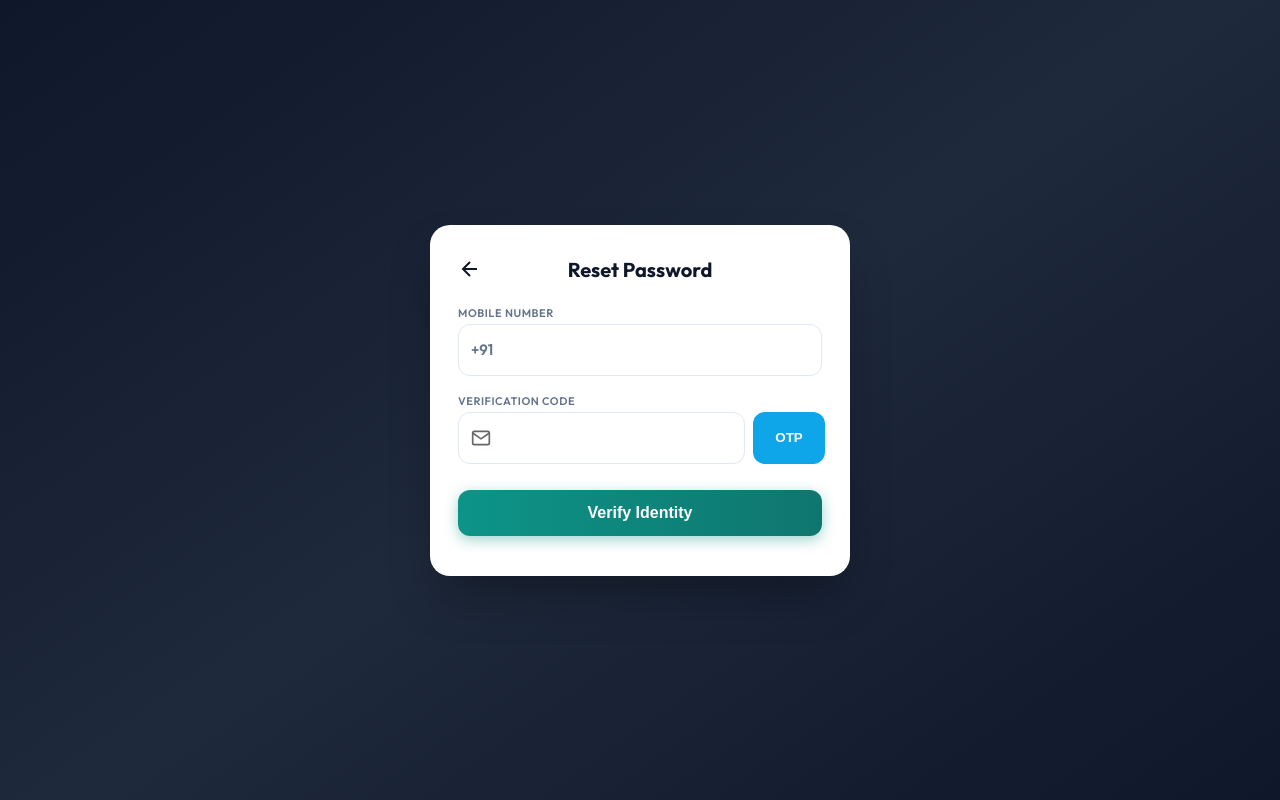
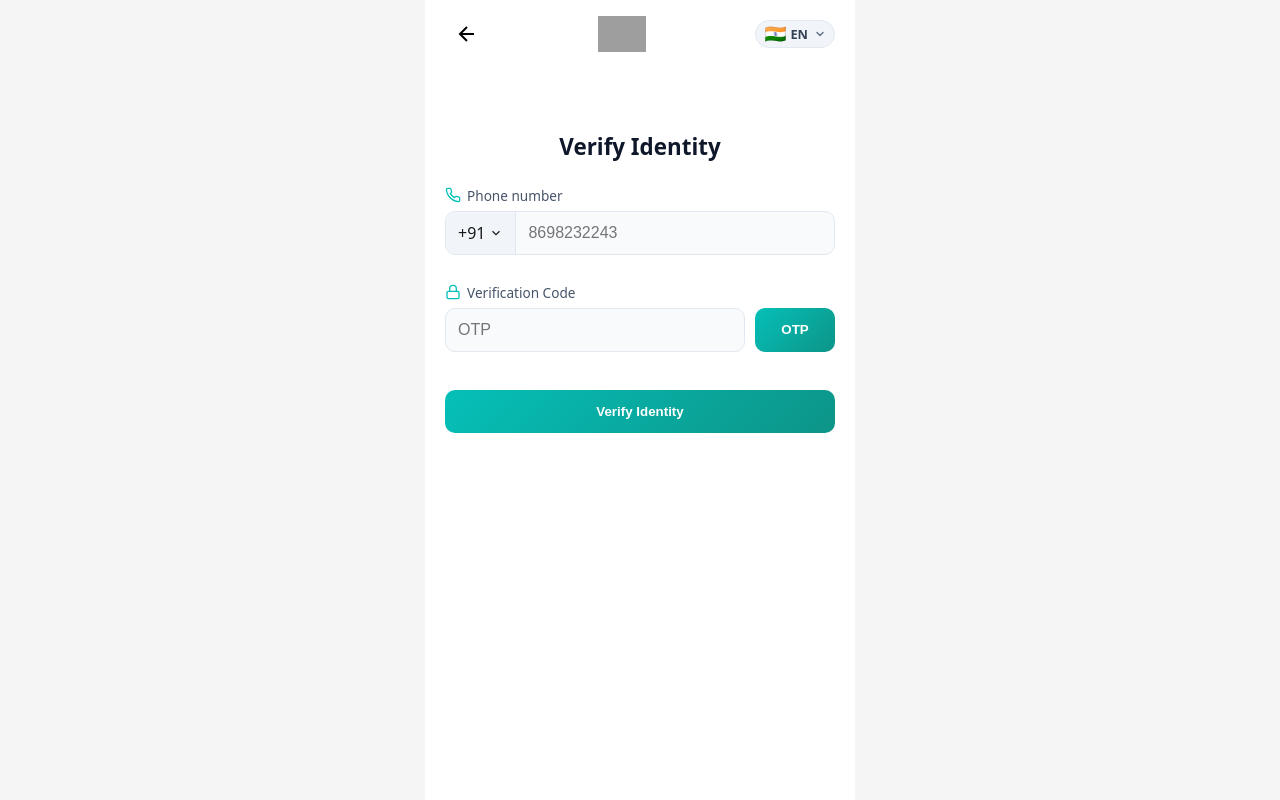
Before and after one commit to ritikgchoudhary/todaaaple, a Vue app in the folder frontend-vue/: page /resetPassword in a window 1280 px wide. Built offline with nearby package versions, Linux system fonts and the light colour scheme; no server answers; grey boxes are pictures that could not be loaded.

Commit message:
auto-update: sync changes 2026-03-14 14:26:01

```diff
--- a/frontend-vue/src/views/ResetPasswordView.vue
+++ b/frontend-vue/src/views/ResetPasswordView.vue
@@ -1,129 +1,123 @@
 <template>
-  <div class="auth-page">
-    <div class="card">
-      <!-- Header / Title -->
-      <div class="headerRow">
-        <button @click="router.push('/login')" class="backBtn" aria-label="Back">
-          <svg width="24" height="24" viewBox="0 0 24 24" fill="none" stroke="#0f172a" stroke-width="2"><path d="M19 12H5M12 19l-7-7 7-7"/></svg>
+  <div class="page">
+    <div class="bgImage" aria-hidden="true"></div>
+
+    <div class="mobileContainer">
+      <div class="head">
+        <header class="header">
+          <button type="button" class="backBtn" aria-label="Back" @click="router.push('/login')">
+            <svg width="24" height="24" viewBox="0 0 24 24" fill="none" stroke="#000" stroke-width="2">
+              <path d="M19 12H5M12 19l-7-7 7-7"/>
+            </svg>
           </button>
-        <h1 class="title">Reset Password</h1>
-        <div style="width: 24px"></div>
+          <div class="logoWrap">
+            <img :src="siteLogoUrl || 'https://img.bzvm68.com/logo/gowin11/deltin7_logo_black.png'" alt="Site Logo" class="headerLogo" />
+          </div>
+          <div class="langWrap">
+            <div class="langInner">
+              <span class="langFlag">🇮🇳</span>
+              <span class="langText">EN</span>
+              <svg class="chevronDown" width="12" height="12" viewBox="0 0 24 24" fill="none" stroke="currentColor" stroke-width="3" stroke-linecap="round" stroke-linejoin="round">
+                <path d="M6 9l6 6 6-6"/>
+              </svg>
+            </div>
+          </div>
+        </header>
       </div>
 
-      <form v-if="!validated" @submit.prevent="handleVerify" class="form" novalidate autocomplete="off">
-        <!-- Mobile Number -->
-        <div class="inputGroup">
-          <label class="floatingLabel">Mobile Number</label>
-          <div class="inputRow">
-            <div class="startAdornment">
-              <span class="prefix">+91</span>
+      <div class="formPanel">
+        <h2 class="formTitle">{{ !validated ? 'Verify Identity' : 'Change Password' }}</h2>
+
+        <form v-if="!validated" class="form" @submit.prevent="handleVerify" noValidate autocomplete="off">
+          <div class="fieldBlock">
+            <label class="fieldLabel">
+              <span class="fieldLabelIcon accent"><svg width="16" height="16" viewBox="0 0 24 24" fill="none" stroke="currentColor" stroke-width="2"><path d="M22 16.92v3a2 2 0 01-2.18 2 19.79 19.79 0 01-8.63-3.07 19.5 19.5 0 01-6-6 19.79 19.79 0 01-3.07-8.67A2 2 0 014.11 2h3a2 2 0 012 1.72 12.84 12.84 0 00.7 2.81 2 2 0 01-.45 2.11L8.09 9.91a16 16 0 006 6l1.27-1.27a2 2 0 012.11-.45 12.84 12.84 0 002.81.7A2 2 0 0122 16.92z"/></svg></span>
+              Phone number
+            </label>
+            <div class="phoneRow">
+              <div class="countryWrap">
+                <span class="countryCode">+91</span>
+                <svg width="14" height="14" viewBox="0 0 24 24" fill="none" stroke="currentColor" stroke-width="2"><path d="M6 9l6 6 6-6"/></svg>
               </div>
-            <input
-              v-model="form.phone"
-              type="tel"
-              maxlength="10"
-              placeholder=" "
-            />
+              <input v-model="form.phone" name="phone" type="tel" class="input inputPhone" placeholder="8698232243" maxlength="10" />
             </div>
           </div>
 
-        <!-- Verification Code -->
-        <div class="otpFlex">
-          <div class="inputGroup flex1">
-            <label class="floatingLabel">Verification Code</label>
-            <div class="inputRow">
-              <div class="startAdornment">
-                <svg width="20" height="20" viewBox="0 0 24 24" fill="none" stroke="#666" stroke-width="2"><path d="M4 4h16c1.1 0 2 .9 2 2v12c0 1.1-.9 2-2 2H4c-1.1 0-2-.9-2-2V6c0-1.1.9-2 2-2z"/><polyline points="22,6 12,13 2,6"/></svg>
+          <div class="fieldBlock">
+            <label class="fieldLabel">
+              <span class="fieldLabelIcon accent"><svg width="16" height="16" viewBox="0 0 24 24" fill="none" stroke="currentColor" stroke-width="2"><rect x="3" y="11" width="18" height="11" rx="2" ry="2"/><path d="M7 11V7a5 5 0 0110 0v4"/></svg></span>
+              Verification Code
+            </label>
+            <div class="verificationWrap">
+              <div class="inputWrap flex1">
+                <input v-model="form.code" name="code" type="tel" class="input" placeholder="OTP" maxlength="6" />
               </div>
-              <input
-                v-model="form.code"
-                type="tel"
-                maxlength="6"
-                placeholder=" "
-              />
-            </div>
-          </div>
-          <button
-            type="button"
-            class="otpBtn"
-            :disabled="canRun"
-            @click="sendOTP"
-          >
-            {{ canRun ? (counter === 0 ? "Resend" : counter) : "OTP" }}
-          </button>
-        </div>
-
-        <button type="submit" class="primaryBtn" :disabled="loader">
-          <span v-if="loader" class="btnLoader"></span>
-          <span v-else>Verify Identity</span>
-        </button>
-      </form>
-
-      <form v-else @submit.prevent="handleSubmit" class="form" novalidate autocomplete="off">
-        <!-- New Password -->
-        <div class="inputGroup">
-          <label class="floatingLabel">New Password</label>
-          <div class="inputRow">
-            <div class="startAdornment">
-              <svg width="20" height="20" viewBox="0 0 24 24" fill="none" stroke="#666" stroke-width="2"><rect x="3" y="11" width="18" height="11" rx="2" ry="2"/><path d="M7 11V7a5 5 0 0 1 10 0v4"/></svg>
-            </div>
-            <input
-              v-model="form.password"
-              :type="showPass ? 'text' : 'password'"
-              placeholder=" "
-            />
-            <div class="endAdornment" @click="showPass = !showPass">
-              <svg v-if="!showPass" width="20" height="20" viewBox="0 0 24 24" fill="none" stroke="#666" stroke-width="2"><path d="M1 12s4-8 11-8 11 8 11 8-4 8-11 8-11-8-11-8z"/><circle cx="12" cy="12" r="3"/></svg>
-              <svg v-else width="20" height="20" viewBox="0 0 24 24" fill="none" stroke="#666" stroke-width="2"><path d="M17.94 17.94A10.07 10.07 0 0 1 12 20c-7 0-11-8-11-8a18.45 18.45 0 0 1 5.06-5.94M9.9 4.24A9.12 9.12 0 0 1 12 4c7 0 11 8 11 8a18.5 18.5 0 0 1-2.16 3.19m-6.72-1.07a3 3 0 1 1-4.24-4.24"/><path d="M1 1l22 22"/></svg>
-            </div>
-          </div>
-        </div>
-
-        <!-- Confirm Password -->
-        <div class="inputGroup">
-          <label class="floatingLabel">Confirm Password</label>
-          <div class="inputRow">
-            <div class="startAdornment">
-              <svg width="20" height="20" viewBox="0 0 24 24" fill="none" stroke="#666" stroke-width="2"><rect x="3" y="11" width="18" height="11" rx="2" ry="2"/><path d="M7 11V7a5 5 0 0 1 10 0v4"/></svg>
-            </div>
-            <input
-              v-model="form.confirm"
-              :type="showPass ? 'text' : 'password'"
-              placeholder=" "
-            />
+              <button type="button" class="otpBtn" :disabled="canRun && counter > 0" @click="sendOTP">{{ canRun ? (counter === 0 ? 'Resend' : counter) : 'OTP' }}</button>
             </div>
           </div>
 
           <button type="submit" class="primaryBtn" :disabled="loader">
             <span v-if="loader" class="btnLoader"></span>
-          <span v-else>Change Password</span>
+            <span v-else class="btnText">Verify Identity</span>
+          </button>
+        </form>
+
+        <form v-else class="form" @submit.prevent="handleSubmit" noValidate autocomplete="off">
+          <div class="fieldBlock">
+            <label class="fieldLabel">
+              <span class="fieldLabelIcon accent"><svg width="16" height="16" viewBox="0 0 24 24" fill="none" stroke="currentColor" stroke-width="2"><rect x="3" y="11" width="18" height="11" rx="2" ry="2"/><path d="M7 11V7a5 5 0 0110 0v4"/></svg></span>
+              New Password
+            </label>
+            <div class="inputWrap">
+              <input v-model="form.password" :type="showPass ? 'text' : 'password'" name="password" class="input" placeholder="New Password" />
+              <button type="button" class="eyeBtn" @click="showPass = !showPass">
+                <svg v-if="!showPass" width="20" height="20" viewBox="0 0 24 24" fill="none" stroke="currentColor" stroke-width="2"><path d="M1 12s4-8 11-8 11 8 11 8-4 8-11 8-11-8-11-8z"/><circle cx="12" cy="12" r="3"/></svg>
+                <svg v-else width="20" height="20" viewBox="0 0 24 24" fill="none" stroke="currentColor" stroke-width="2"><path d="M17.94 17.94A10.07 10.07 0 0112 20c-7 0-11-8-11-8a18.45 18.45 0 015.06-5.94M9.9 4.24A9.12 9.12 0 0112 4c7 0 11 8 11 8a18.5 18.5 0 01-2.16 3.19m-6.72-1.07a3 3 0 11-4.24-4.24"/><path d="M1 1l22 22"/></svg>
+              </button>
+            </div>
+          </div>
+
+          <div class="fieldBlock">
+            <label class="fieldLabel">
+              <span class="fieldLabelIcon accent"><svg width="16" height="16" viewBox="0 0 24 24" fill="none" stroke="currentColor" stroke-width="2"><rect x="3" y="11" width="18" height="11" rx="2" ry="2"/><path d="M7 11V7a5 5 0 0110 0v4"/></svg></span>
+              Confirm Password
+            </label>
+            <div class="inputWrap">
+              <input v-model="form.confirm" :type="showPass ? 'text' : 'password'" name="confirm" class="input" placeholder="Confirm Password" />
+            </div>
+          </div>
+
+          <button type="submit" class="primaryBtn" :disabled="loader">
+            <span v-if="loader" class="btnLoader"></span>
+            <span v-else class="btnText">Change Password</span>
           </button>
         </form>
       </div>
 
-    <!-- Dialog -->
-    <div v-if="dialog.open" class="dialogOverlay" @click="dialog.open = false">
-      <div class="dialogCard" @click.stop>
+      <!-- Logic for TOP, Loader, Dialog is standard -->
+      <div v-if="dialog.open" class="dialogBackdrop" @click.self="dialog.open = false">
+        <div class="dialogPaper">
           <div class="dialogHeader">
             <span class="dialogTitle">Notice</span>
-          <button @click="dialog.open = false" class="closeBtn">×</button>
+            <button type="button" class="closeBtn" @click="dialog.open = false">×</button>
           </div>
           <p class="dialogBody">{{ dialog.body }}</p>
         </div>
       </div>
 
-    <!-- Page Loader -->
-    <div v-if="loader && !validated" class="pageLoader">
+      <div v-if="loader && !validated" class="loaderOverlay">
         <div class="spinner"></div>
         <p>Please wait...</p>
+      </div>
     </div>
   </div>
 </template>
 
 <script setup>
-import { ref, reactive, watch } from 'vue'
+import { ref, reactive, onMounted, watch } from 'vue'
 import { useRouter } from 'vue-router'
 import * as api from '../api/auth'
+import { getSiteSettings } from '../api/home'
 
 const router = useRouter()
 const form = reactive({ phone: '', code: '', password: '', confirm: '' })
@@ -133,6 +127,18 @@ const showPass = ref(false)
 const canRun = ref(false)
 const counter = ref(90)
 const dialog = reactive({ open: false, body: '' })
+const siteLogoUrl = ref('')
+
+onMounted(async () => {
+  try {
+    const settingsRes = await getSiteSettings()
+    if (settingsRes.data?.siteLogoUrl) {
+      siteLogoUrl.value = settingsRes.data.siteLogoUrl
+    }
+  } catch (err) {
+    console.error('Site settings fetch failed', err)
+  }
+})
 
 let timerId
 watch([canRun, counter], () => {
@@ -148,7 +154,7 @@ watch([canRun, counter], () => {
 function sendOTP() {
   const phoneStr = String(form.phone).trim()
   if (phoneStr.length !== 10) {
-    dialog.body = "Please Enter Valid Number !"
+    dialog.body = "Please Enter Valid 10-digit Number!"
     dialog.open = true
     return
   }
@@ -157,6 +163,7 @@ function sendOTP() {
   api.sendOTP({ phone: phoneStr }).catch(() => {
     dialog.body = "Error sending OTP. Try again."
     dialog.open = true
+    canRun.value = false
   })
 }
 
@@ -167,10 +174,11 @@ async function handleVerify() {
     return
   }
   loader.value = true
+  // Mock validation or actual verification if api supports it
   setTimeout(() => {
     validated.value = true
     loader.value = false
-  }, 1000)
+  }, 800)
 }
 
 async function handleSubmit() {
@@ -199,151 +207,227 @@ async function handleSubmit() {
 </script>
 
 <style scoped>
-@import url('https://fonts.googleapis.com/css2?family=Outfit:wght@400;500;600;700;800&display=swap');
+.page {
+  height: 100vh;
+  height: 100dvh;
+  width: 100%;
+  max-width: 100vw;
+  margin: 0 auto;
+  background: #f5f5f5;
+  color: #1a1a1a;
+  padding: 0;
+  padding-left: max(20px, env(safe-area-inset-left));
+  padding-right: max(20px, env(safe-area-inset-right));
+  box-sizing: border-box;
+  position: relative;
+  overflow: hidden;
+}
 
-.auth-page {
+.mobileContainer {
+  width: 100%;
+  max-width: 430px;
+  height: 100%;
   min-height: 100vh;
-  background: linear-gradient(145deg, #0f172a 0%, #1e293b 50%, #0f172a 100%);
+  min-height: 100dvh;
+  margin: 0 auto;
+  padding: 0 20px 24px;
+  padding-left: max(20px, env(safe-area-inset-left));
+  padding-right: max(20px, env(safe-area-inset-right));
+  padding-top: env(safe-area-inset-top);
+  padding-bottom: max(24px, env(safe-area-inset-bottom));
+  box-sizing: border-box;
+  position: relative;
+  z-index: 1;
+  background: #fff;
+  overflow-y: auto;
+}
+
+.bgImage {
+  display: none;
+}
+
+.head {
+  position: relative;
+  background: #fff;
+  margin: 0 -20px 0;
+  margin-left: calc(-1 * max(20px, env(safe-area-inset-left)));
+  margin-right: calc(-1 * max(20px, env(safe-area-inset-right)));
+  padding: 0 20px 0;
+  padding-left: max(20px, env(safe-area-inset-left));
+  padding-right: max(20px, env(safe-area-inset-right));
+  padding-top: env(safe-area-inset-top);
+  margin-bottom: 24px;
+}
+
+.header {
   display: flex;
   align-items: center;
-  justify-content: center;
-  padding: 24px;
-  box-sizing: border-box;
-  font-family: 'Outfit', sans-serif;
+  padding: 12px 0 16px;
 }
 
-.card {
-  width: 100%;
-  max-width: 420px;
-  background: #fff;
-  border-radius: 20px;
-  box-shadow: 0 25px 50px -12px rgba(0,0,0,0.35);
-  padding: 32px 28px 40px;
-  box-sizing: border-box;
-}
-
-.headerRow {
-  display: flex;
-  justify-content: space-between;
-  align-items: center;
-  margin-bottom: 24px;
-}
 .backBtn {
   background: none;
   border: none;
+  color: #000;
+  width: 44px;
+  height: 44px;
   padding: 0;
   cursor: pointer;
   display: flex;
   align-items: center;
   justify-content: center;
 }
-.title {
-  font-size: 1.25rem;
-  font-weight: 700;
+
+.logoWrap {
+  flex: 1;
+  display: flex;
+  align-items: center;
+  justify-content: center;
+}
+
+.headerLogo {
+  height: 36px;
+  width: auto;
+  object-fit: contain;
+}
+
+.langWrap {
+  display: flex;
+  align-items: center;
+}
+
+.langInner {
+  display: flex;
+  align-items: center;
+  gap: 4px;
+  background: #f1f5f9;
+  padding: 4px 8px;
+  border-radius: 20px;
+  border: 1px solid #e2e8f0;
+  cursor: pointer;
+}
+
+.langFlag { font-size: 1.1rem; line-height: 1; }
+.langText { font-size: 0.8rem; font-weight: 700; color: #334155; }
+.chevronDown { color: #64748b; margin-left: 2px; }
+
+.formPanel {
+  padding: 16px 0;
+}
+
+.formTitle {
+  font-size: 1.4rem;
+  font-weight: 800;
   color: #0f172a;
-  margin: 0;
+  margin-bottom: 24px;
+  text-align: center;
 }
 
 .form {
   display: flex;
   flex-direction: column;
-  gap: 18px;
+  gap: 16px;
 }
 
-.inputGroup {
-  position: relative;
+.fieldBlock { margin-bottom: 12px; }
+.fieldLabel {
   display: flex;
-  flex-direction: column;
+  align-items: center;
+  gap: 6px;
+  margin-bottom: 6px;
+  font-size: 0.85rem;
+  color: #475569;
+  font-weight: 500;
 }
-.floatingLabel {
-  font-size: 11px;
-  color: #64748b;
-  margin-bottom: 4px;
-  font-weight: 600;
-  text-transform: uppercase;
-  letter-spacing: 0.05em;
+.accent { color: #05c0b8; }
+.fieldLabelIcon { display: flex; }
+
+.phoneRow {
+  display: flex;
+  background: #f8fafc;
+  border: 1px solid #e2e8f0;
+  border-radius: 10px;
+  overflow: hidden;
 }
 
-.inputRow {
+.countryWrap {
   display: flex;
   align-items: center;
-  background-color: #fff;
-  border: 1px solid #e2e8f0;
-  border-radius: 12px;
+  gap: 4px;
   padding: 0 12px;
-  min-height: 52px;
-  transition: all 0.2s;
-}
-.inputRow:focus-within {
-  border-color: #0d9488;
-  box-shadow: 0 0 0 3px rgba(13, 148, 136, 0.1);
+  background: #f1f5f9;
+  border-right: 1px solid #e2e8f0;
 }
 
-.inputRow input {
+.input {
   flex: 1;
+  padding: 12px;
   border: none;
-  background: none;
-  padding: 14px 0;
+  background: transparent;
   font-size: 16px;
-  font-family: inherit;
+  outline: none;
   color: #0f172a;
-  outline: none;
 }
-.inputRow input::placeholder { color: #94a3b8; }
 
-.startAdornment { margin-right: 12px; display: flex; align-items: center; }
-.endAdornment { margin-left: 10px; cursor: pointer; display: flex; align-items: center; opacity: 0.7; }
-.prefix { font-size: 15px; color: #64748b; font-weight: 600; }
+.inputWrap {
+  display: flex;
+  align-items: center;
+  background: #f8fafc;
+  border: 1px solid #e2e8f0;
+  border-radius: 10px;
+  padding-right: 12px;
+}
 
-.otpFlex { display: flex; gap: 8px; align-items: flex-end; }
-.flex1 { flex: 1; }
+.verificationWrap {
+  display: flex;
+  gap: 10px;
+}
+.verificationWrap .inputWrap { flex: 1; padding-right: 0; }
+
 .otpBtn {
-  min-width: 72px;
-  height: 52px;
-  background: #0ea5e9;
+  min-width: 80px;
+  background: linear-gradient(135deg, #05c0b8 0%, #0d9488 100%);
   color: #fff;
   font-weight: 700;
   border: none;
-  border-radius: 12px;
+  border-radius: 10px;
   cursor: pointer;
 }
-.otpBtn:disabled { background: #cbd5e1; cursor: not-allowed; }
+.otpBtn:disabled { opacity: 0.6; cursor: not-allowed; }
 
 .primaryBtn {
-  margin-top: 8px;
-  padding: 14px 24px;
-  background: linear-gradient(90deg, #0d9488 0%, #0f766e 100%);
+  margin-top: 10px;
+  padding: 14px;
+  background: linear-gradient(135deg, #05c0b8 0%, #0d9488 100%);
   color: #fff;
   font-weight: 700;
-  font-size: 16px;
   border: none;
-  border-radius: 12px;
+  border-radius: 10px;
   cursor: pointer;
-  box-shadow: 0 4px 14px rgba(13, 148, 136, 0.4);
-  transition: all 0.2s;
 }
-.primaryBtn:active { transform: translateY(1px); }
-.primaryBtn:disabled { background: #cbd5e1; box-shadow: none; cursor: not-allowed; }
 
-.btnLoader { width: 22px; height: 22px; border: 2px solid rgba(255,255,255,0.3); border-top-color: #fff; border-radius: 50%; animation: spin 0.8s linear infinite; display: inline-block; }
+.eyeBtn {
+  background: none;
+  border: none;
+  color: #94a3b8;
+  padding: 8px;
+  display: flex;
+  align-items: center;
+}
 
-.dialogOverlay {
-  position: fixed; inset: 0; background: rgba(15, 23, 42, 0.4); backdrop-filter: blur(4px);
-  display: flex; align-items: center; justify-content: center; z-index: 1000; padding: 20px;
+.dialogBackdrop {
+  position: fixed; inset: 0; background: rgba(0,0,0,0.5); z-index: 1000;
+  display: flex; align-items: center; justify-content: center; padding: 20px;
 }
-.dialogCard {
-  background: #fff; border-radius: 16px; padding: 24px; width: 100%; max-width: 360px;
-  box-shadow: 0 20px 25px -5px rgba(0,0,0,0.1);
+.dialogPaper { background: #fff; border-radius: 12px; width: 100%; max-width: 340px; padding: 20px; }
+.dialogHeader { display: flex; justify-content: space-between; align-items: center; margin-bottom: 12px; }
+.dialogTitle { font-weight: 700; color: #000; }
+.closeBtn { font-size: 24px; border: none; background: none; cursor: pointer; }
+
+.loaderOverlay {
+  position: fixed; inset: 0; background: rgba(255,255,255,0.8); z-index: 2000;
+  display: flex; flex-direction: column; align-items: center; justify-content: center;
 }
-.dialogHeader { display: flex; justify-content: space-between; align-items: center; margin-bottom: 12px; }
-.dialogTitle { font-weight: 700; font-size: 16px; color: #0f172a; }
-.closeBtn { font-size: 24px; background: none; border: none; cursor: pointer; color: #64748b; line-height: 1; }
-.dialogBody { font-size: 14px; color: #475569; line-height: 1.5; margin: 0; }
-
-.pageLoader {
-  position: fixed; inset: 0; background: rgba(15, 23, 42, 0.9); display: flex; flex-direction: column; align-items: center; justify-content: center; z-index: 1000; color: #fff;
-}
-.spinner { width: 40px; height: 40px; border: 3px solid rgba(255,255,255,0.2); border-top: 3px solid #fff; border-radius: 50%; animation: spin 0.8s linear infinite; margin-bottom: 12px; }
-
+.spinner { width: 30px; height: 30px; border: 3px solid #f3f3f3; border-top: 3px solid #05c0b8; border-radius: 50%; animation: spin 1s linear infinite; margin-bottom: 10px; }
 @keyframes spin { to { transform: rotate(360deg); } }
 </style>
```
Lines whose indentation alone changed are shown as unchanged.
